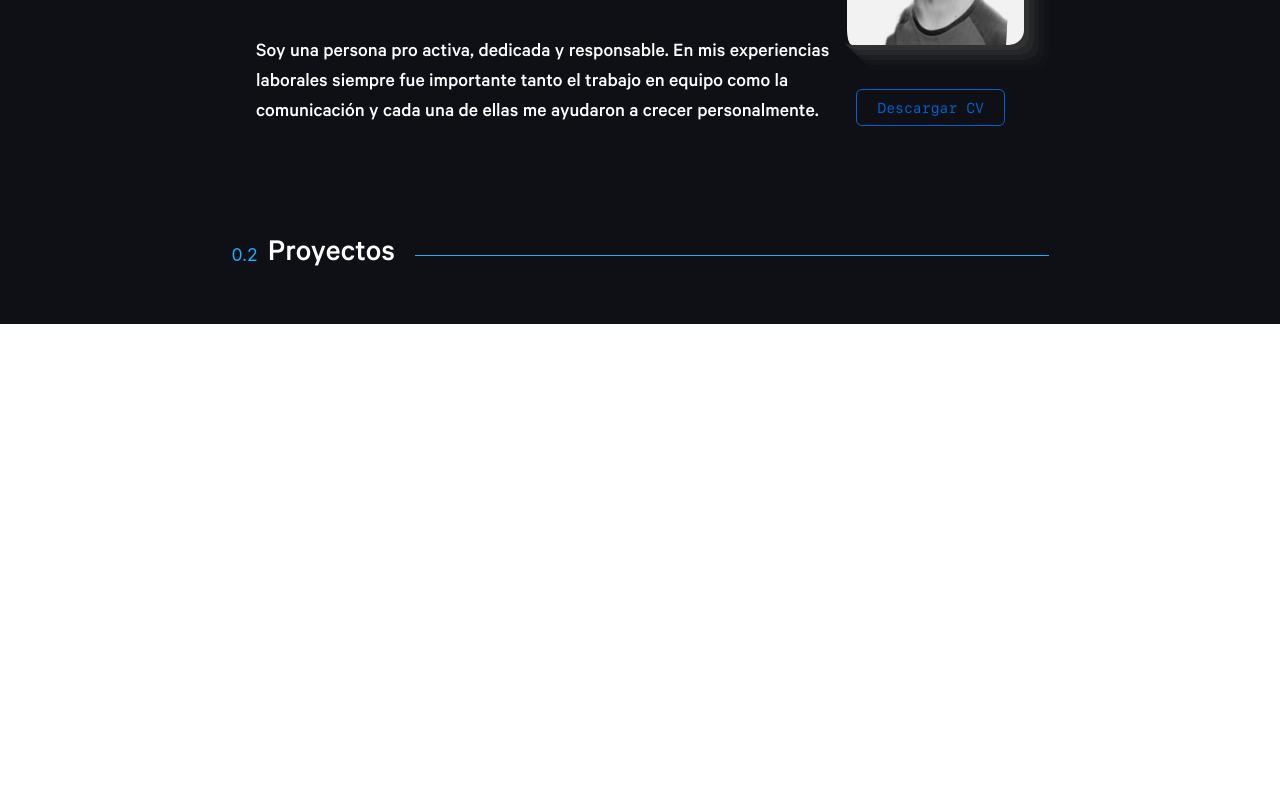
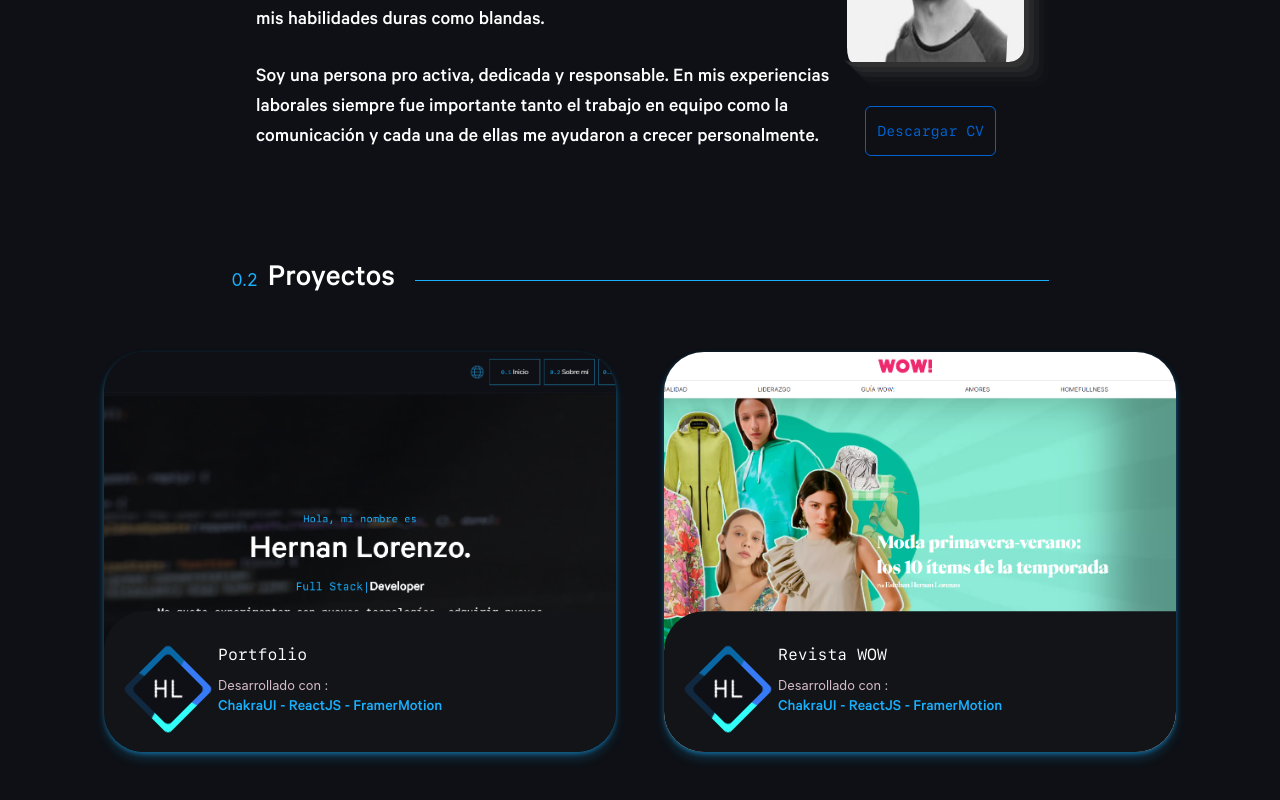
Before and after one commit to HLorenzoo/Hlorenzoo.github.io, a React (Create React App) app: page / in a window 1280 px wide. Shown: the part 1232-2032 px from the top of the page. Before the commit the page ends 1556 px from the top, so only its background shows below. Built offline with nearby package versions, Linux system fonts and the light colour scheme.

Commit message:
projects grid

```diff
--- a/src/Components/AboutMe/AboutMe.jsx
+++ b/src/Components/AboutMe/AboutMe.jsx
@@ -24,7 +24,7 @@ const AboutMe = ({ data }) => {
         w={{ base: "70%", lg: "85%", xl: "60%" }}
         flexDirection={{ base: "column", lg: "row" }}
       >
-        <Flex flexDirection="column" color="white">
+        <Flex flexDirection="column" color="white" mt="25px">
           <Text
             className="calibre"
             fontSize="20px"
@@ -59,7 +59,7 @@ const AboutMe = ({ data }) => {
         <Flex
           flexDirection="column"
           w="100%"
-          h="350px"
+          h="100%"
           gap={6}
           justifyContent="center"
           alignItems="center"
@@ -82,7 +82,8 @@ const AboutMe = ({ data }) => {
             _hover={{ filter: "grayscale(15%)" }}
           />
           <Button
-            w={{ base: "100", lg: "80%" }}
+            w={{ base: "100", lg: "80%", xl: "70%" }}
+            h="50px"
             as={motion.button}
             initial={{ opacity: 0 }}
             whileInView={{ opacity: 1 }}
--- /dev/null
+++ b/src/Components/Projects/Card.jsx
@@ -0,0 +1,38 @@
+import { Box,Image,Text } from "@chakra-ui/react";
+import React from "react";
+import Logo from "../Logo/Logo";
+
+const Card = ({ description, image, tecnologias,proyecto }) => {
+  return (
+    <Box>
+      <a class="card">
+        <Image className="card__image" src={image} />
+
+        <div class="card__overlay">
+          <div class="card__header">
+            <div class="card__thumb">
+              <Logo />
+            </div>
+
+            <div class="card__header-text">
+              <h3 class="card__title">{proyecto}</h3>
+              <span class="card__status">
+                Desarrollado con :
+                <Text
+                  color="rgba(24, 176, 255)"
+                  className="calibre"
+                  fontSize="1rem"
+                >
+                  {tecnologias}
+                </Text>
+              </span>
+            </div>
+          </div>
+          <p class="card__description">{description}</p>
+        </div>
+      </a>
+    </Box>
+  );
+};
+
+export default Card;
--- a/src/Components/Projects/Projects.jsx
+++ b/src/Components/Projects/Projects.jsx
@@ -1,7 +1,13 @@
-import { Flex } from "@chakra-ui/react";
+import { Box, Flex, Grid, Image, Text } from "@chakra-ui/react";
 import React from "react";
 import useAppContext from "../../context/context";
 import TitleSection from "../AboutMe/TitleSection";
+import portfolio from "../../assets/images/portfolio.png";
+import wow from "../../assets/images/wow.png";
+import "./project.css";
+import Loader from "../Loader/Loader";
+import Logo from "../Logo/Logo";
+import Card from "./Card";
 const Projects = ({ data }) => {
   const { language, setlanguage } = useAppContext();
   return (
@@ -15,6 +21,19 @@ const Projects = ({ data }) => {
       mb="45px"
     >
       <TitleSection data={data} n={2} />
+      <Grid
+        templateColumns={{ base: "repeat(1, 1fr)", xl: "repeat(2, 1fr)" }}
+        gap={{ base: "4", sm: "8", md: "10", lg: "12" }}
+        mt="3rem"
+        ml={{ base: "1rem", sm: "2rem", md: "6rem", lg: "6rem" }}
+        mr={{ base: "0rem", sm: "2rem", md: "6rem", lg: "6rem" }}
+        pl={{ base: ".2rem", sm: ".5rem" }}
+        pr={{ base: ".2rem", sm: ".5rem" }}
+        mb={{ base: "6rem", md: "8rem" }}
+      >
+        <Card image={portfolio} proyecto='Portfolio' tecnologias='ChakraUI - ReactJS - FramerMotion' description='Portafolio creado con react, utilizando un frameworks como ChakraUI y FramerMotion'/>
+        <Card image={wow} proyecto='Revista WOW' tecnologias='ChakraUI - ReactJS - FramerMotion' description='Portafolio creado con react, utilizando un frameworks como ChakraUI y FramerMotion'/>
+      </Grid>
     </Flex>
   );
 };
--- /dev/null
+++ b/src/Components/Projects/project.css
@@ -0,0 +1,110 @@
+:root {
+  --curve: 40;
+}
+
+
+.card {
+  position: relative;
+  display: block;
+  height: 400px;
+  border-radius: calc(var(--curve) * 1px);
+  overflow: hidden;
+  text-decoration: none;
+  /* box-shadow: rgba(24, 176, 255, 0.25) 0px 54px 55px,
+    rgba(24, 176, 255, 0.12) 0px -12px 30px,
+    rgba(24, 176, 255, 0.12) 0px 4px 6px, rgba(24, 176, 255, 0.17) 0px 12px 13px,
+    rgba(24, 176, 255, 0.09) 0px -3px 5px; */
+    /* box-shadow: rgba(24, 176, 255, 0.25) 0px 20px 30px -10px; */
+    box-shadow: rgba(24, 176, 255, 0.4) 0px 2px 4px, rgba(24, 176, 255, 0.3) 0px 7px 13px -3px, rgba(24, 176, 255, 0.2) 0px -3px 0px inset;
+}
+
+.card__image {
+  width: 100%;
+  height: 100%;
+  object-fit: cover;
+}
+
+.card__overlay {
+  position: absolute;
+  height: 60%;
+  bottom: 0;
+  left: 0;
+  right: 0;
+  z-index: 1;
+  border-radius: calc(var(--curve) * 1px);
+  background-color: #121418;
+  transform: translateY(100%);
+  transition: 0.8s ease-in-out;
+}
+
+.card:hover .card__overlay {
+  transform: translateY(0);
+}
+
+.card__header {
+  position: relative;
+  display: flex;
+  align-items: center;
+  gap: 2em;
+  padding: 2em;
+  border-radius: calc(var(--curve) * 1px) 0 0 0;
+  background-color: #121418;
+  transform: translateY(-100%);
+  transition: 0.8s ease-in-out;
+}
+
+.card__arc {
+  width: 80px;
+  height: 40px;
+  position: absolute;
+  bottom: 100%;
+  right: 0;
+  z-index: 1;
+}
+
+.card__arc path {
+  fill: #121418;
+  d: path("M 40 80 c 22 0 40 -22 40 -40 v 40 Z");
+}
+
+.card:hover .card__header {
+  transform: translateY(0);
+}
+
+.card__thumb {
+  flex-shrink: 0;
+  width: 50px;
+  height: 50px;
+  border-radius: 50%;
+}
+
+.card__title {
+  font-size: 1em;
+  margin: 0 0 0.3em;
+  color: white;
+  font-family: sf;
+}
+
+.card__tagline {
+  display: block;
+  margin: 1em 0;
+  font-family: "MockFlowFont";
+  font-size: 0.8em;
+  color: #d7bdca;
+}
+
+.card__status {
+  font-size: 0.8em;
+  color: #d7bdca;
+}
+
+.card__description {
+  padding: 0 2em 2em;
+  margin: 0;
+  color: #d7bdca;
+  font-family: "MockFlowFont";
+  display: -webkit-box;
+  -webkit-box-orient: vertical;
+  -webkit-line-clamp: 3;
+  overflow: hidden;
+}
```
Also changed, not shown: src/assets/images/portfolio.png (added), src/assets/images/wow.png (added).
